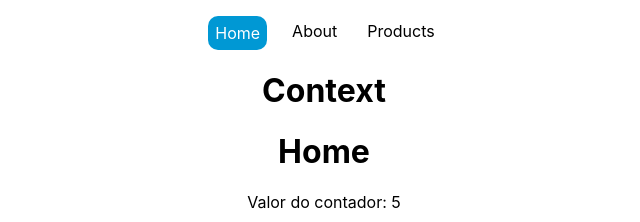
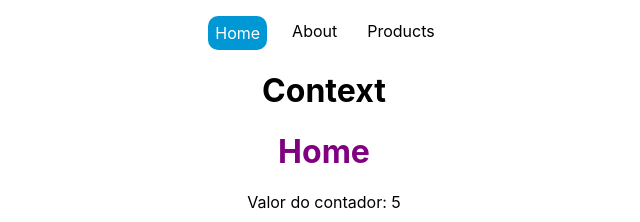
Before and after one commit to Gabr1elSouza/context-api, a React (Create React App) app: page / in a window 1280 px wide. Shown: the top 222 px of the page, without its empty margins (316-956 px from the left). Built offline with nearby package versions, Linux system fonts and the light colour scheme.

Commit message:
Context-advanced

```diff
--- /dev/null
+++ b/src/Context/TitleColorContext.js
@@ -0,0 +1,17 @@
+import { createContext, useReducer } from "react";
+
+export const TitleColorContext = createContext();
+
+export const tileColorReducer = (state, action) => {
+  //switch
+};
+
+export const TitleColorContextProvider = ({ children }) => {
+  const [state, dispatch] = useReducer(tileColorReducer, { color: "purple" });
+  console.log("titlecolor context:", state);
+  return (
+    <TitleColorContext.Provider value={{ ...state }}>
+      {children}
+    </TitleColorContext.Provider>
+  );
+};
--- a/src/Pages/Home.js
+++ b/src/Pages/Home.js
@@ -5,12 +5,19 @@
 
 import { useCounterContext } from "../hooks/useCounterContext";
 
+//5- context advanced
+import { UseTitleColorContext } from "../hooks/UseTitleColorContext";
+
 const Home = () => {
   //const { counter } = useContext(CounterContext);
   const { counter } = useCounterContext();
+
+  //5- context advanced
+  const { color } = UseTitleColorContext();
+  console.log(color);
   return (
     <div>
-      <h1>Home</h1>
+      <h1 style={{ color: color }}>Home</h1>
       <p>Valor do contador: {counter}</p>
       {/*Alterando valor contexot */}
       <ChangeCounter />
--- /dev/null
+++ b/src/hooks/UseTitleColorContext.js
@@ -0,0 +1,12 @@
+import { useContext } from "react";
+import { TitleColorContext } from "../Context/TitleColorContext";
+
+export const UseTitleColorContext = () => {
+  const context = useContext(TitleColorContext);
+
+  if (!context) {
+    console.log("Contexto não encontrado!");
+  }
+
+  return context;
+};
--- a/src/index.js
+++ b/src/index.js
@@ -5,13 +5,16 @@
 import reportWebVitals from "./reportWebVitals";
 
 import { CounterContextProvider } from "./Context/CounterContext";
+import { TitleColorContextProvider } from "./Context/TitleColorContext";
 
 const root = ReactDOM.createRoot(document.getElementById("root"));
 root.render(
   <React.StrictMode>
     {/*2- Criando Provider */}
     <CounterContextProvider>
-      <App />
+      <TitleColorContextProvider>
+        <App />
+      </TitleColorContextProvider>
     </CounterContextProvider>
   </React.StrictMode>
 );
```
